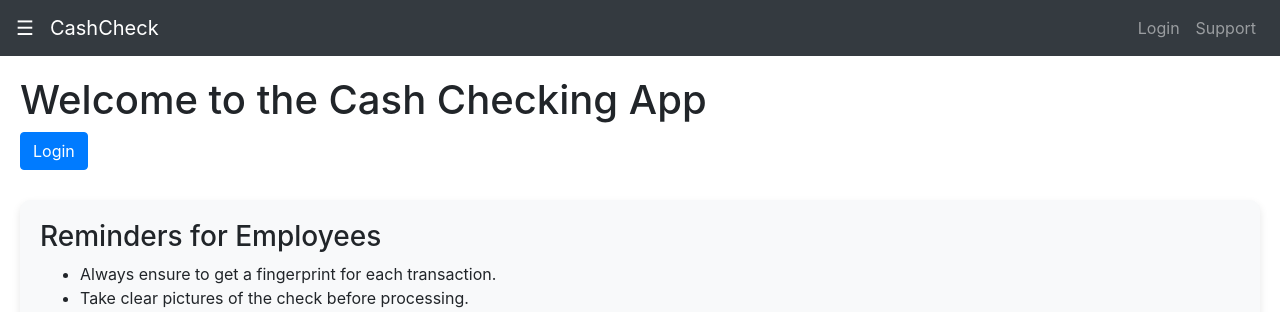
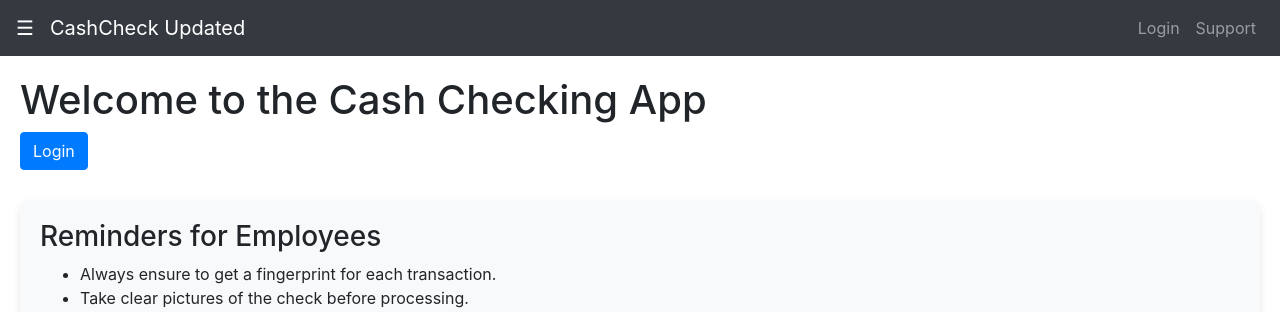
Before and after one commit to inolo/mbkcashchecking, a Flask app: page / in a window 1280 px wide. Shown: the top 312 px of the page. Run offline with Flask 3, Linux system fonts and the light colour scheme; parts of the project's set-up code (start-up, migrations or seed data) failed here and were passed over; some libraries are stand-ins or nearby versions.

Commit message:
Testing webok1111212111111a1aaa11testaaaraaaaaaaaqaaaaaal1aaaaaaaa

```diff
--- a/templates/home.html
+++ b/templates/home.html
@@ -66,7 +66,7 @@
         <span style="color: white; cursor: pointer" class="navbar-brand" onclick="toggleSidebar()">
             &#9776; <!-- Unicode for menu icon -->
         </span>
-        <a class="navbar-brand" href="/">CashCheck</a>
+        <a class="navbar-brand" href="/">CashCheck Updated</a>
         <div class="collapse navbar-collapse" id="navbarNav">
             <ul class="navbar-nav ml-auto">
                 {% if current_user.is_active %}
```
